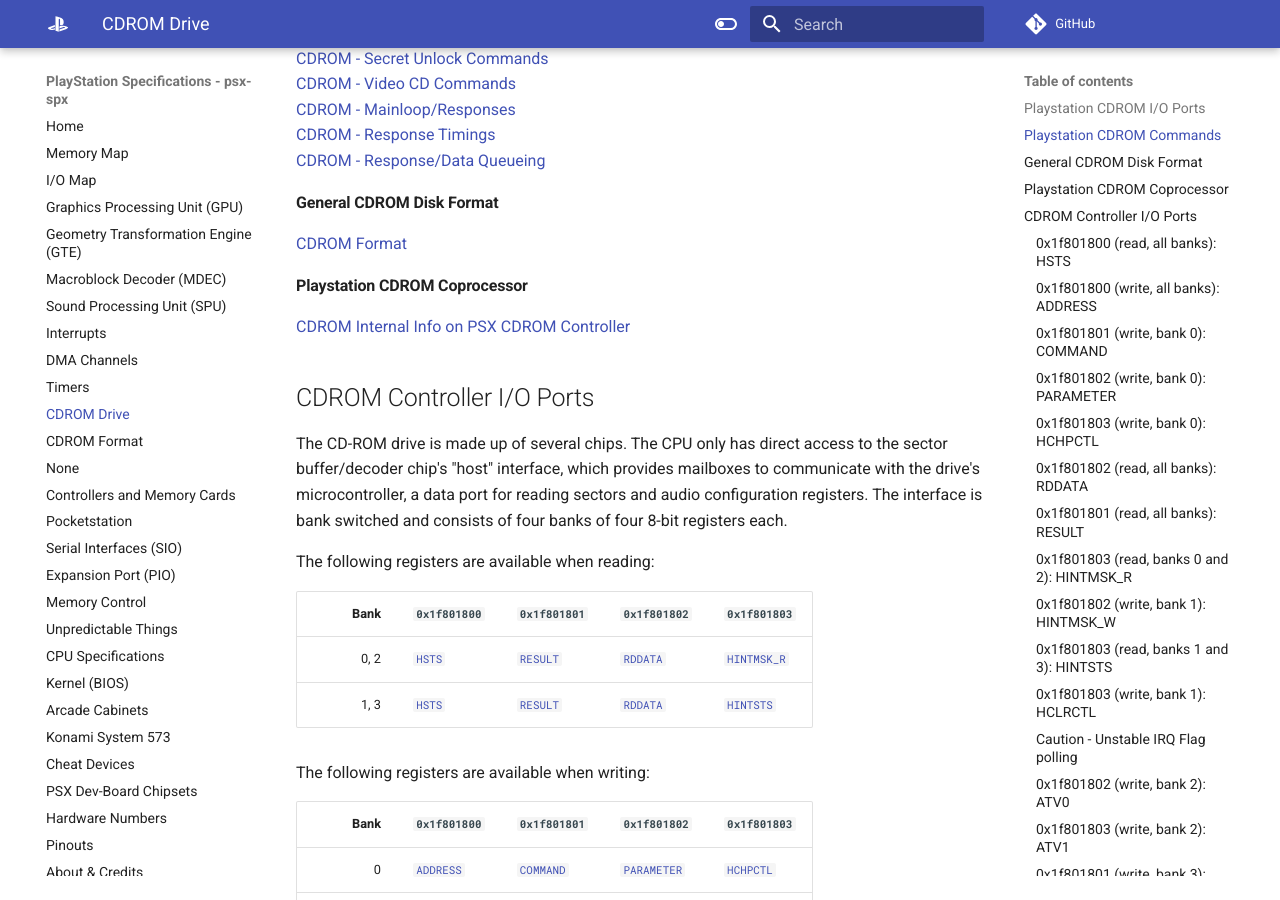
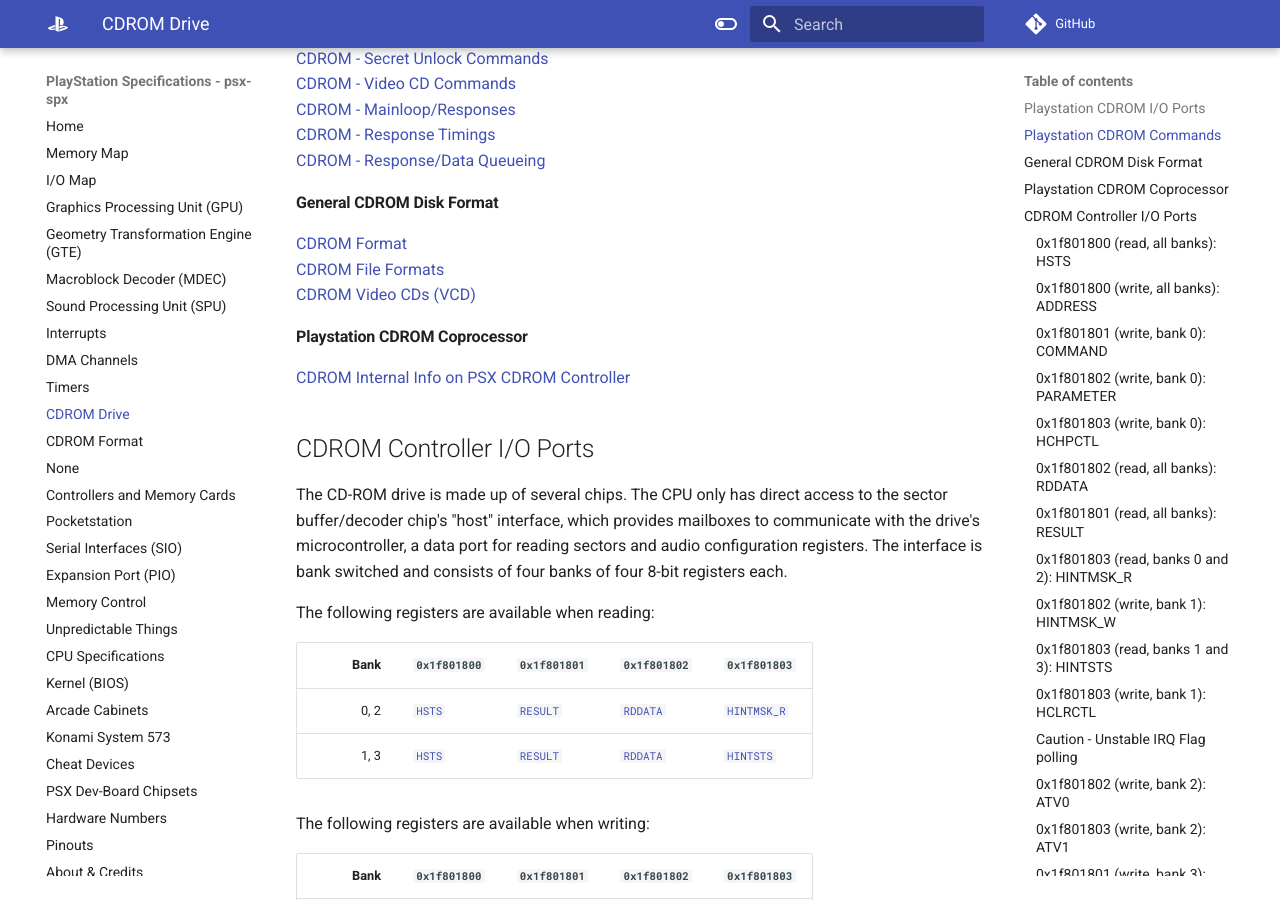
Before and after one commit to psx-spx/psx-spx.github.io, an MkDocs documentation site: the page built from docs/cdromdrive.md, in a window 1280 px wide and 900 px high, scrolled down 438 px. Built offline with MkDocs 1.6.1 and Material for MkDocs 9.7.7, drawn with Linux system fonts in a browser that asks for light colours; comment, search, counter and statistics services are not loaded.

Commit message:
Minor fixes

```diff
--- a/docs/cdromdrive.md
+++ b/docs/cdromdrive.md
@@ -18,6 +18,8 @@
 
 #### General CDROM Disk Format
 [CDROM Format](cdromformat.md)<br/>
+[CDROM File Formats](cdromfileformats.md)<br/>
+[CDROM Video CDs (VCD)](cdromvideocdsvcd.md)<br/>
 
 #### Playstation CDROM Coprocessor
 [CDROM Internal Info on PSX CDROM Controller](cdrominternalinfoonpsxcdromcontroller.md)<br/>
```
Also changed, not shown: docs/memorycontrol.md (+1 -1 lines).
